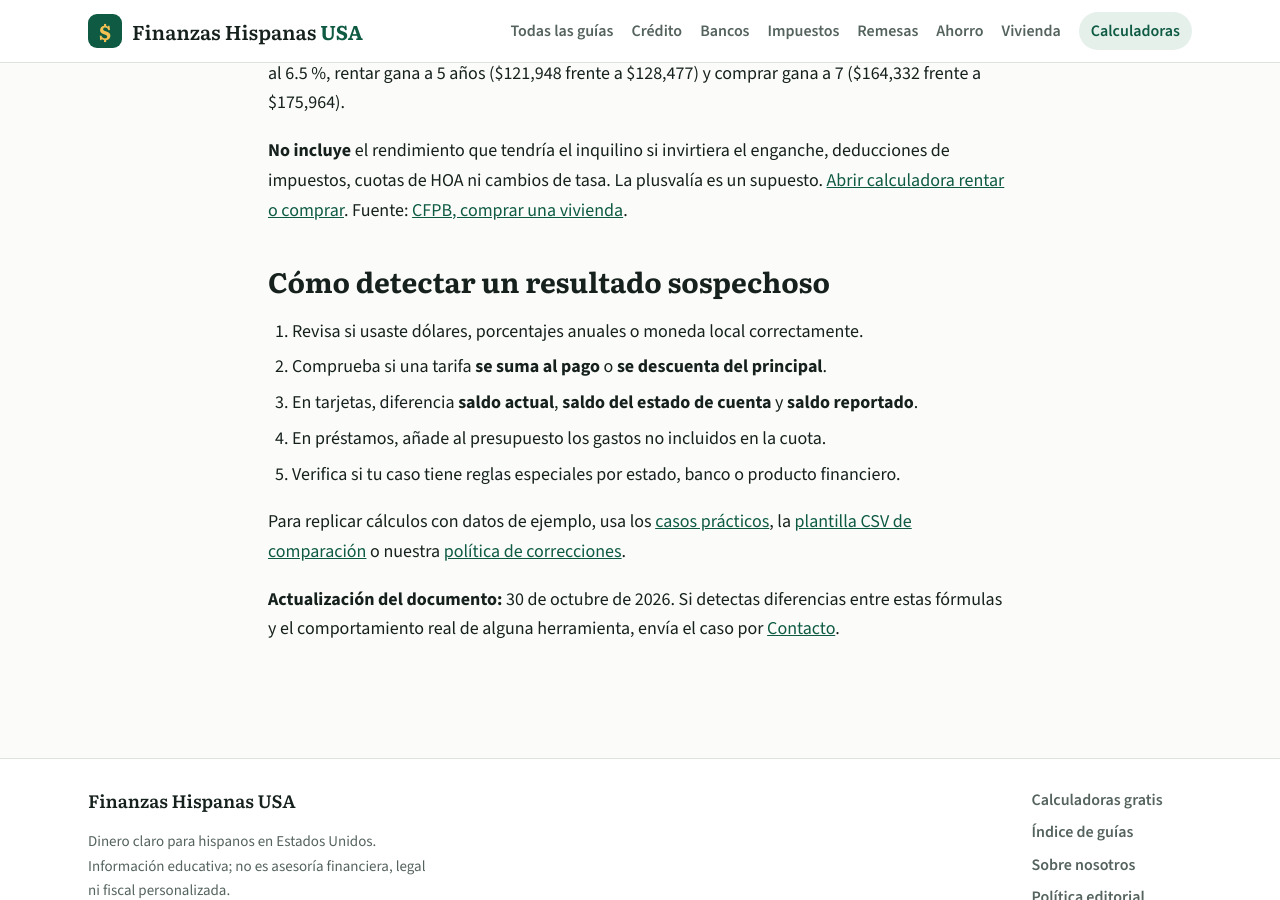
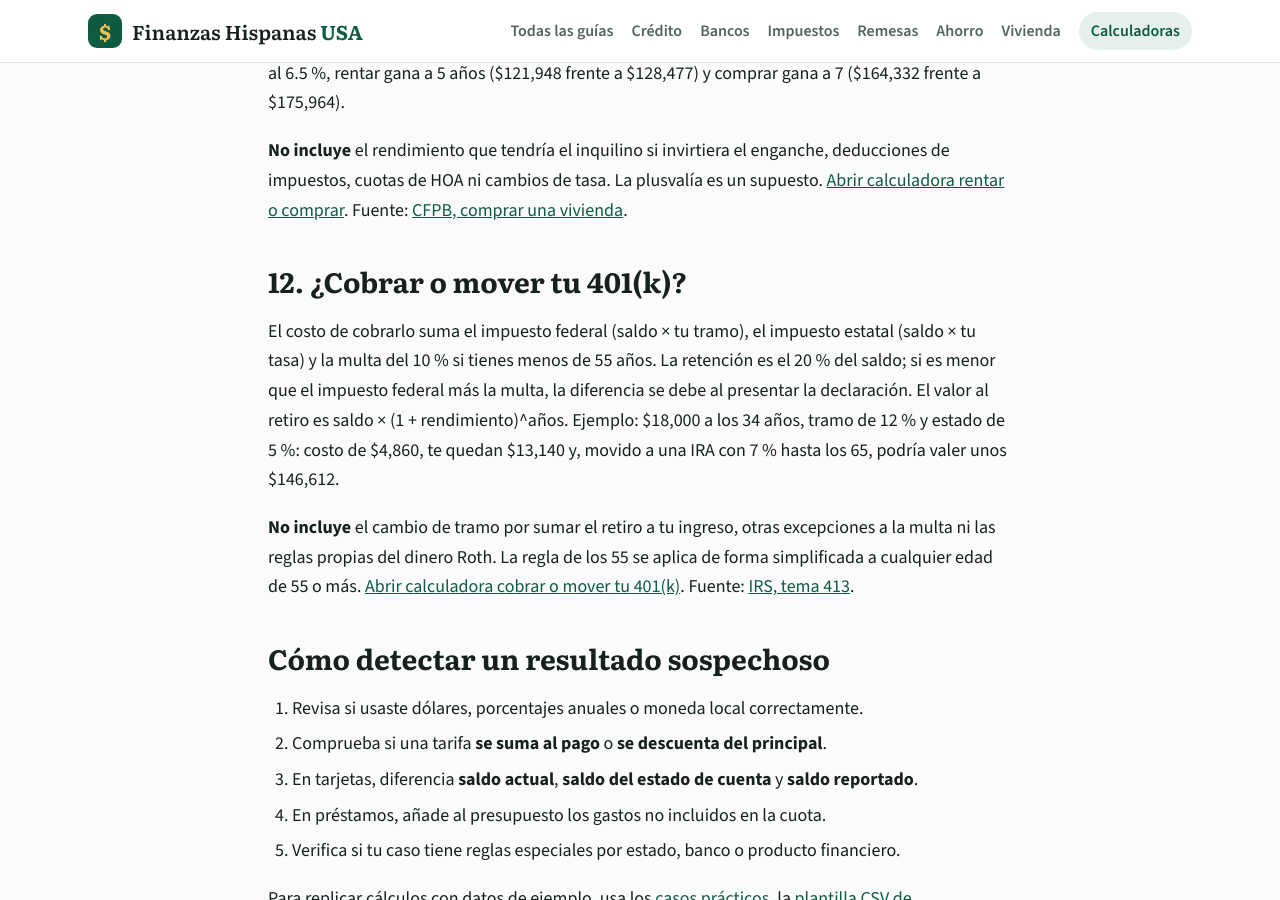
Before and after one commit to AnthonyHenriquezLuciano/finanzashispanasusa, a Jekyll site: the page built from metodologia-calculadoras.md, in a window 1280 px wide and 900 px high, scrolled down 4721 px. Built offline with Jekyll 4.4.1, drawn with Linux system fonts in a browser that asks for light colours.

Commit message:
Calculadora cobrar o mover tu 401(k) + guía del match del 401(k) + enlaces internos
Co-Authored-By: Claude Opus 5.5 <noreply@anthropic.com>
Claude-Session: https://claude.ai/code/session_018E8nodqmJommzDz9b1nwHg

```diff
--- a/_data/herramientas.yml
+++ b/_data/herramientas.yml
@@ -53,3 +53,8 @@
   titulo: Calculadora ¿rentar o comprar?
   corto: Compara el costo real de rentar y de ser dueño según los años que te quedes.
   icono: "⇄"
+- slug: calculadora-cobrar-o-mover-401k
+  include: retiro401k
+  titulo: Calculadora ¿cobrar o mover tu 401(k)?
+  corto: Cuánto pierdes en impuestos y multa si cobras tu 401(k) al dejar un empleo.
+  icono: "⤳"
--- a/assets/js/tools.js
+++ b/assets/js/tools.js
@@ -241,6 +241,22 @@
       });
     },
 
+    retiro401k: function (root) {
+      bind(root, function () {
+        var saldo = val(root, "saldo"), edad = val(root, "edad"), fed = val(root, "fed") / 100, est = val(root, "est") / 100, rend = val(root, "rend") / 100, ret = val(root, "ret"), out = $(root, '[data-out="veredicto"]');
+        if (!saldo || !edad) { out.textContent = "Escribe el saldo de tu 401(k) y tu edad."; return; }
+        var multa = edad >= 55 ? 0 : saldo * 0.10, retencion = saldo * 0.20, impF = saldo * fed, impE = saldo * est;
+        var costo = impF + impE + multa, neto = saldo - costo, anos = Math.max(0, ret - edad), futuro = saldo * Math.pow(1 + rend, anos), saldoIRS = impF + multa - retencion;
+        $(root, '[data-out="costo"]').textContent = usd.format(costo);
+        $(root, '[data-out="neto"]').textContent = usd.format(neto);
+        $(root, '[data-out="futuro"]').textContent = usd.format(futuro);
+        var filas = [["Retención obligatoria del 20 %", retencion], ["Cheque que recibes", saldo - retencion], ["Impuesto federal", impF], ["Multa del 10 %", multa], ["Impuesto estatal", impE], ["<b>Costo total</b>", costo], ["<b>Te queda</b>", neto]];
+        $(root, '[data-out="tabla"]').innerHTML = filas.map(function (r) { return "<tr><td>" + r[0] + "</td><td>" + usd.format(r[1]) + "</td></tr>"; }).join("");
+        out.innerHTML = "Cobrarlo te cuesta <b>" + Math.round(costo / saldo * 100) + " %</b> del saldo. " + (saldoIRS > 0 ? "La retención no alcanza: en tu declaración deberías unos " + usd.format(saldoIRS) + " más al IRS, además del estado. " : "La retención cubre el impuesto federal; la diferencia volvería en tu reembolso. ") + (edad >= 55 ? "Calculado sin multa por la regla de los 55: aplica solo si dejaste el empleo en el año en que cumples 55 o después. " : "") + (anos ? "Movido a una IRA con " + Math.round(rend * 1000) / 10 + " % al año, podría valer " + usd.format(futuro) + " en " + anos + " años (supuesto, no garantía)." : "");
+        track("retiro401k");
+      });
+    },
+
     hipoteca: function (root) {
       bind(root, function () {
         var ing = val(root, "ingreso"), deu = val(root, "deudas"), eng = val(root, "enganche"), tasa = val(root, "tasa"), n = val(root, "plazo") * 12, dti = val(root, "tipo") / 100, tax = val(root, "tax") / 100;
--- a/metodologia-calculadoras.md
+++ b/metodologia-calculadoras.md
@@ -107,6 +107,12 @@ El costo de rentar suma la renta de cada año, con el aumento anual elegido, má
 
 **No incluye** el rendimiento que tendría el inquilino si invirtiera el enganche, deducciones de impuestos, cuotas de HOA ni cambios de tasa. La plusvalía es un supuesto. [Abrir calculadora rentar o comprar](/herramientas/calculadora-rentar-o-comprar/). Fuente: [CFPB, comprar una vivienda](https://www.consumerfinance.gov/owning-a-home/).
 
+## 12. ¿Cobrar o mover tu 401(k)?
+
+El costo de cobrarlo suma el impuesto federal (saldo × tu tramo), el impuesto estatal (saldo × tu tasa) y la multa del 10 % si tienes menos de 55 años. La retención es el 20 % del saldo; si es menor que el impuesto federal más la multa, la diferencia se debe al presentar la declaración. El valor al retiro es saldo × (1 + rendimiento)^años. Ejemplo: $18,000 a los 34 años, tramo de 12 % y estado de 5 %: costo de $4,860, te quedan $13,140 y, movido a una IRA con 7 % hasta los 65, podría valer unos $146,612.
+
+**No incluye** el cambio de tramo por sumar el retiro a tu ingreso, otras excepciones a la multa ni las reglas propias del dinero Roth. La regla de los 55 se aplica de forma simplificada a cualquier edad de 55 o más. [Abrir calculadora cobrar o mover tu 401(k)](/herramientas/calculadora-cobrar-o-mover-401k/). Fuente: [IRS, tema 413](https://www.irs.gov/taxtopics/tc413).
+
 ## Cómo detectar un resultado sospechoso
 
 1. Revisa si usaste dólares, porcentajes anuales o moneda local correctamente.
```
Also changed, not shown: _includes/tools/retiro401k.html (added, +18 -0 lines), _posts/2026-10-23-ahorrar-o-pagar-deudas-primero.md (+2 -0 lines), _posts/2026-11-12-como-leer-tu-talon-de-pago-pay-stub.md (+2 -0 lines), _posts/2026-11-18-que-hacer-con-tu-401k-al-cambiar-de-trabajo-rollover.md (+2 -2 lines), _posts/2026-11-23-match-del-401k-cuanto-dinero-gratis-dejas-en-la-mesa.md (added, +69 -0 lines), herramientas/calculadora-cobrar-o-mover-401k.md (added, +23 -0 lines).
